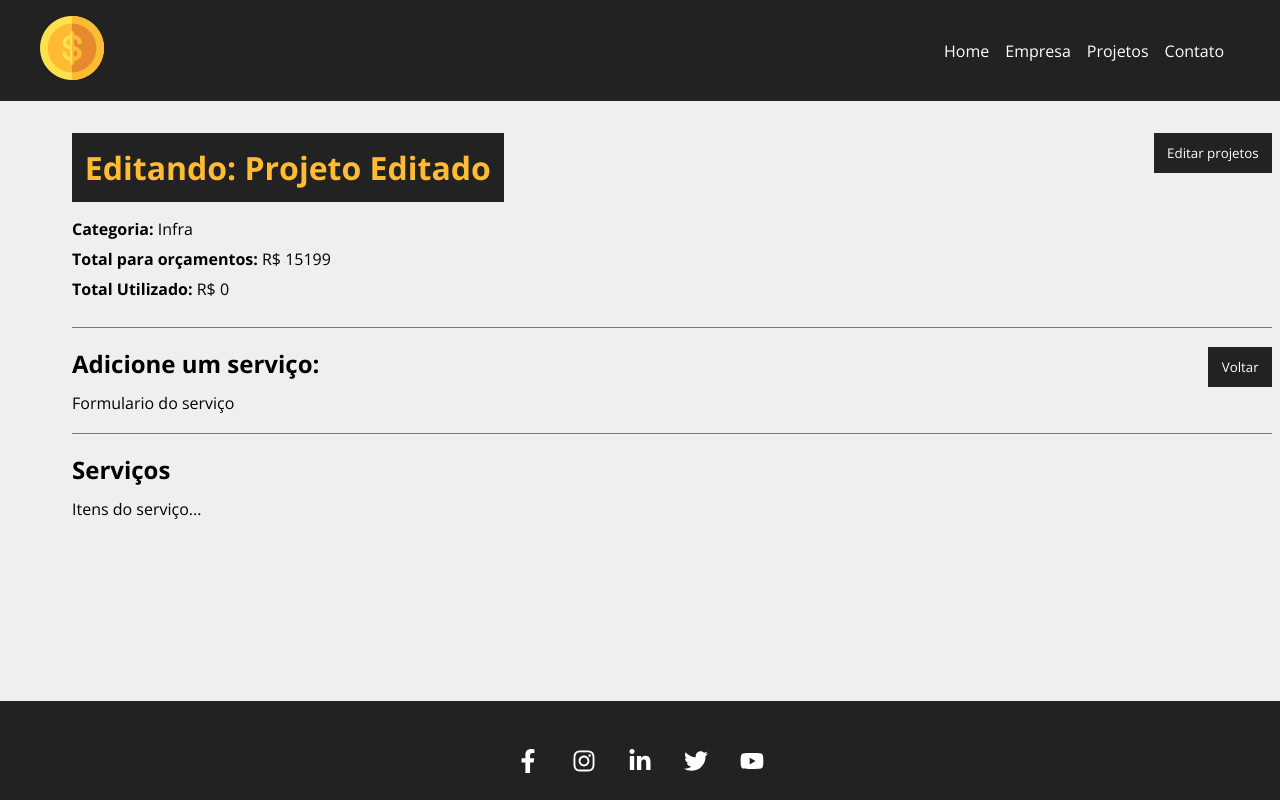
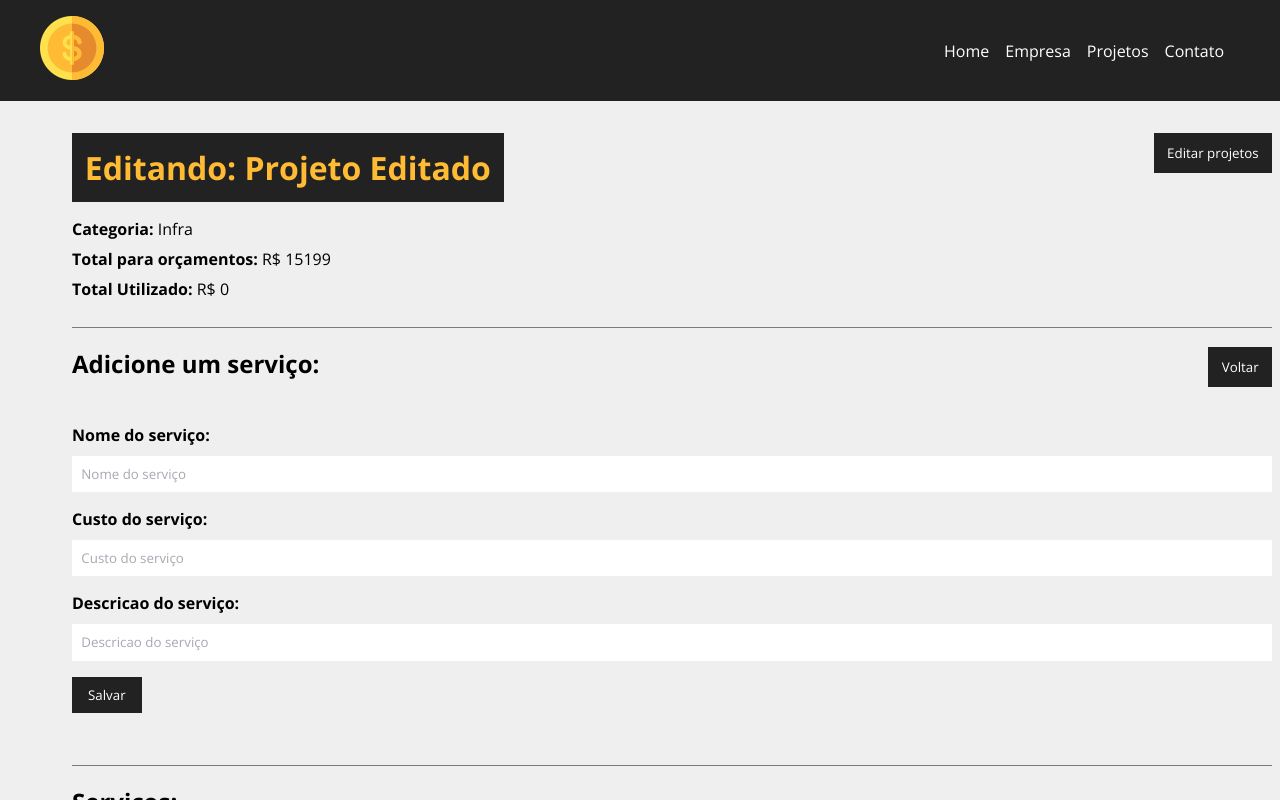
Before and after one commit to jjobJunior/curso_react, a React (Create React App) app: page /project/3 in a window 1280 px wide. Both pictures are taken after a click on the button "Adicionar serviços". Shown: the top 800 px of the page. Built offline with nearby package versions, Linux system fonts and the light colour scheme; data requests are answered from the project's data file; the HTML template or start-up script is replaced by a standard one.

Commit message:
Removendo serviços. Conclusao do curso!

```diff
--- a/db.json
+++ b/db.json
@@ -18,8 +18,21 @@
         "id": "4",
         "name": "Planejamento"
       },
-      "cost": 0,
-      "services": [],
+      "cost": 2250,
+      "services": [
+        {
+          "name": "Processo seletivo",
+          "cost": "250",
+          "description": "recrutamento de novos funcionários",
+          "id": "b4500ab5-ca39-4c9d-8e41-40f3c700e25b"
+        },
+        {
+          "name": "Programador",
+          "cost": "2000",
+          "description": "Programador React",
+          "id": "8683df4b-9b2f-41b1-a95e-1dba450d1dbe"
+        }
+      ],
       "id": 4
     },
     {
--- a/src/components/layout/Message.module.css
+++ b/src/components/layout/Message.module.css
@@ -10,8 +10,8 @@
 
 .success{
     color: #ffffff;
-    background-color: #398f14;
-    border-color: #398f14;
+    background-color: #44d804;
+    border-color: #44d804;
 }
 
 .error{
--- a/src/components/pages/Project.js
+++ b/src/components/pages/Project.js
@@ -1,41 +1,51 @@
-import { useParams } from 'react-router-dom';
-import { useState, useEffect } from 'react';
-import Loading from '../layout/Loading';
-import Message from '../layout/Message';
-import Container from '../layout/Container';
-import styles from './Project.module.css';
-import ProjectForm from '../project/ProjectForm';
+import { parse, v4 as uuidv4 } from 'uuid'
 
+import { useParams } from 'react-router-dom'
+import { useState, useEffect } from 'react'
+
+import styles from './Project.module.css'
+
+import Loading from '../layout/Loading'
+import Container from '../layout/Container'
+import ProjectForm from '../project/ProjectForm'
+import Message from '../layout/Message'
+import ServiceForm from '../services/ServiceForm'
+import ServiceCard from '../services/ServiceCard'
 
 function Project() {
-    const { id } = useParams();
-
-    const [project, setProject] = useState({});
-    const [showProjectForm, setShowProjectForm] = useState(false);
-    const [showServiceForm, setShowServiceForm] = useState(false);
-    const [message, setMessage] = useState();
-    const [type, setType] = useState();
+    let { id } = useParams()
+    const [project, setProject] = useState([])
+    const [showProjectForm, setShowProjectForm] = useState(false)
+    const [showServiceForm, setShowServiceForm] = useState(false)
+    const [services, setServices] = useState([])
+    const [message, setMessage] = useState('')
+    const [type, setType] = useState('success')
 
     useEffect(() => {
-        setTimeout(() => {
-            fetch(`http://localhost:5000/projects/${id}`, {
-                method: 'GET',
-                headers: {
-                    'Content-Type': 'application/json',
-                },
-            }).then(response => response.json())
-                .then((data) => { setProject(data) })
-                .catch(err => console.log(err));
-        }, 300)
-    }, [id]);
+        // Para ver o loading
+        setTimeout(
+            () =>
+                fetch(`http://localhost:5000/projects/${id}`, {
+                    method: 'GET',
+                    headers: {
+                        'Content-Type': 'application/json',
+                    },
+                })
+                    .then((resp) => resp.json())
+                    .then((data) => {
+                        setProject(data)
+                        setServices(data.services)
+                    }),
+            0,
+        )
+    }, [id])
 
     function editPost(project) {
-        setMessage('');
-
+        // budget validation
         if (project.budget < project.cost) {
-            setMessage('O orçamento não pode ser menor que o custo atual do projeto');
-            setType('error');
-            return false;
+            setMessage('O Orçamento não pode ser menor que o custo do projeto!')
+            setType('error')
+            return false
         }
 
         fetch(`http://localhost:5000/projects/${project.id}`, {
@@ -44,23 +54,84 @@
                 'Content-Type': 'application/json',
             },
             body: JSON.stringify(project),
-        }).then(response => response.json())
+        })
+            .then((resp) => resp.json())
             .then((data) => {
                 setProject(data)
-                setShowProjectForm(!showProjectForm);
-                setMessage('Projeto atualizado com sucesso!');
-                setType('success');
+                setShowProjectForm(!showProjectForm)
+                setMessage('Projeto atualizado!')
+                setType('success')
             })
-            .catch(err => console.log(err));
     }
 
+    function createService(project) {
+        // last service
+        const lastService = project.services[project.services.length - 1]
+
+        lastService.id = uuidv4()
+
+        const lastServiceCost = lastService.cost
+
+        const newCost = parseFloat(project.cost) + parseFloat(lastServiceCost)
+
+        // maximum value validation
+        if (newCost > parseFloat(project.budget)) {
+            setMessage('Orçamento ultrapassado, verifique o valor do serviço!')
+            setType('error')
+            project.services.pop()
+            return false
+        }
+
+        // add service cost to project cost total
+        project.cost = newCost
+
+        fetch(`http://localhost:5000/projects/${project.id}`, {
+            method: 'PATCH',
+            headers: {
+                'Content-Type': 'application/json',
+            },
+            body: JSON.stringify(project),
+        })
+            .then((resp) => resp.json())
+            .then((data) => {
+                setServices(data.services)
+                setShowServiceForm(!showServiceForm)
+                setMessage('Serviço adicionado!')
+                setType('success')
+            })
+    }
+
+    function removeService(id, cost) {
+        const servicesUpdated = project.services.filter(
+            (service) => service.id !== id,
+        )
+
+        const projectUpdated = project
+
+        projectUpdated.services = servicesUpdated
+        projectUpdated.cost = parseFloat(projectUpdated.cost) - parseFloat(cost)
+
+        fetch(`http://localhost:5000/projects/${projectUpdated.id}`, {
+            method: 'PATCH',
+            headers: {
+                'Content-Type': 'application/json',
+            },
+            body: JSON.stringify(projectUpdated),
+        })
+            .then((resp) => resp.json())
+            .then((data) => {
+                setProject(projectUpdated)
+                setServices(servicesUpdated)
+                setMessage('Serviço removido com sucesso!')
+            })
+    }
 
     function toggleProjectForm() {
-        setShowProjectForm(!showProjectForm);
+        setShowProjectForm(!showProjectForm)
     }
 
     function toggleServiceForm() {
-        setShowServiceForm(!showServiceForm);
+        setShowServiceForm(!showServiceForm)
     }
 
     return (
@@ -102,12 +173,29 @@
                                 {!showServiceForm ? 'Adicionar serviços' : 'Voltar'}
                             </button>
                             <div className={styles.project_info}>
-                                {showServiceForm && <div>Formulario do serviço</div>}
+                                {showServiceForm && (
+                                    <ServiceForm
+                                        handleSubmit={createService}
+                                        btnText="Salvar"
+                                        projectData={project}
+                                    />
+                                )}
                             </div>
                         </div>
-                        <h2>Serviços</h2>
+                        <h2>Serviços:</h2>
                         <Container customClass="start">
-                            <p>Itens do serviço...</p>
+                            {services.length > 0 &&
+                                services.map((service) => (
+                                    <ServiceCard
+                                        id={service.id}
+                                        name={service.name}
+                                        cost={service.cost}
+                                        description={service.description}
+                                        key={service.id}
+                                        handleRemove={removeService}
+                                    />
+                                ))}
+                            {services.length === 0 && <p>Não há serviços cadastrados.</p>}
                         </Container>
                     </Container>
                 </div>
@@ -115,6 +203,7 @@
                 <Loading />
             )}
         </>
-    );
+    )
 }
-export default Project;
+
+export default Project
--- /dev/null
+++ b/src/components/services/ServiceCard.js
@@ -0,0 +1,29 @@
+import styles from '../project/ProjectCard.module.css'
+
+import { BsFillTrashFill } from 'react-icons/bs'
+
+function ServiceCard({ id, name, cost, description, handleRemove }) {
+
+    const remove = (e) => {
+        e.preventDefault()
+        handleRemove(id, cost)
+    }
+
+    return (
+        <div className={styles.project_card}>
+            <h4>{name}</h4>
+            <p>
+                <span>Custo total:</span> R${cost}
+            </p>
+            <p>{description}</p>
+            <div className={styles.project_card_actions}>
+                <button onClick={remove}>
+                    <BsFillTrashFill />
+                    Excluir
+                </button>
+            </div>
+        </div>
+    )
+}
+
+export default ServiceCard
--- /dev/null
+++ b/src/components/services/ServiceForm.js
@@ -0,0 +1,46 @@
+import styles from '../project/ProjectForm.module.css';
+import { useState } from 'react';
+import Input from '../form/Input';
+import SubmitButton from '../form/SubmitButton';
+
+function ServiceForm({handleSubmit, btnText, projectData}) {
+    const [service, setServece] = useState({});
+
+    function submit(e){
+        e.preventDefault();
+        projectData.services.push(service);
+        handleSubmit(projectData);
+    }
+
+    function handleChange(event) {
+        setServece({...service, [event.target.name]: event.target.value});
+    }
+
+    return (
+        <form onSubmit={submit} className={styles.form}>
+            <Input
+            type="text"
+            text="Nome do serviço"
+            name="name"
+            placeholder="Nome do serviço"
+            handleOnChange={handleChange}
+            />
+             <Input
+            type="number"
+            text="Custo do serviço"
+            name="cost"
+            placeholder="Custo do serviço"
+            handleOnChange={handleChange}
+            />
+             <Input
+            type="text"
+            text="Descricao do serviço"
+            name="description"
+            placeholder="Descricao do serviço"
+            handleOnChange={handleChange}
+            />
+            <SubmitButton text={btnText} />
+        </form >
+    );
+}
+export default ServiceForm;
```
